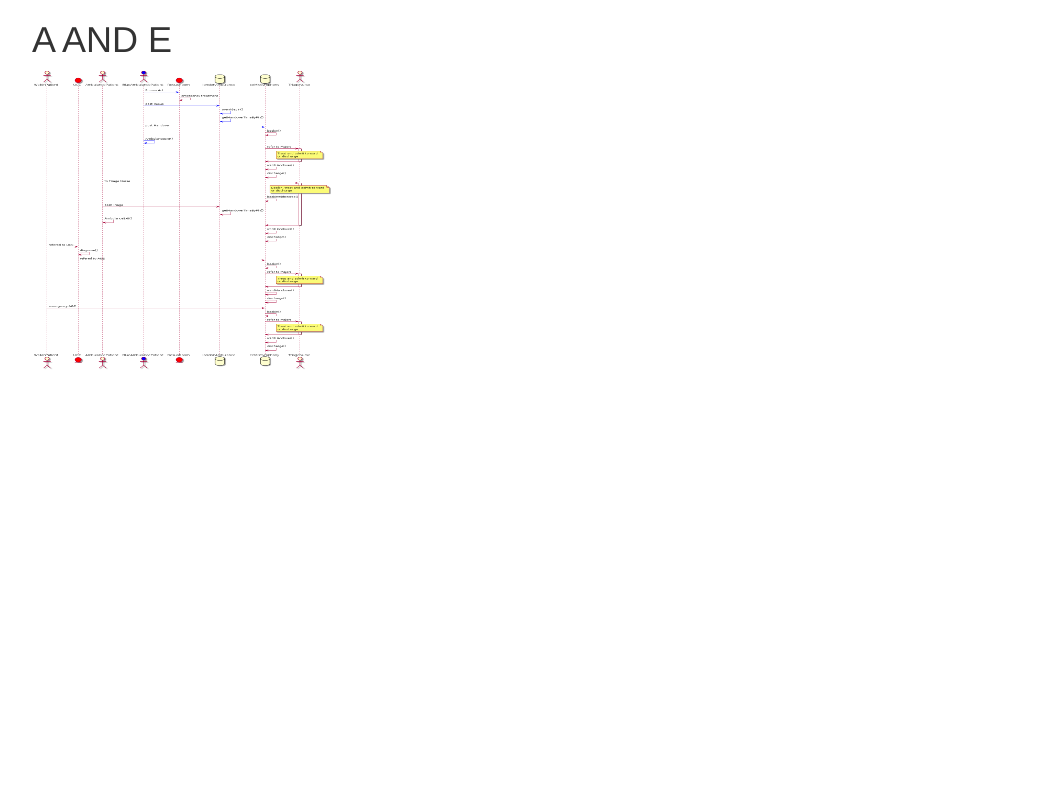
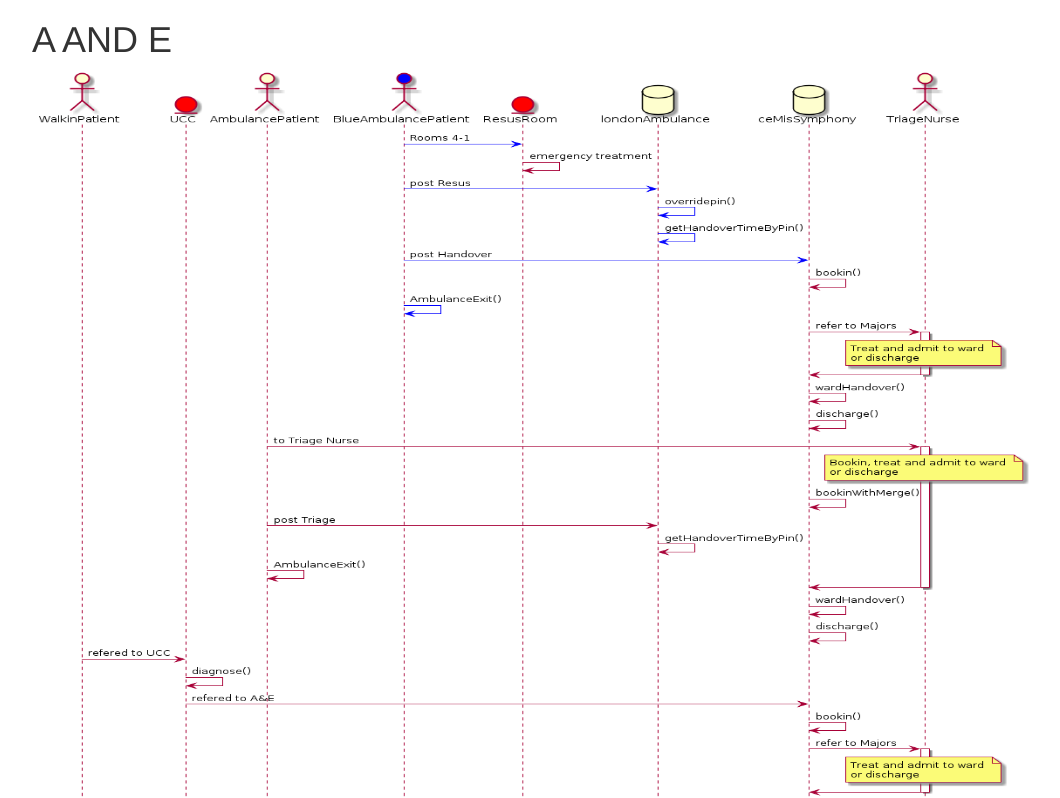
Before and after one commit to katsumase/westmids, a plain HTML site: page index.html in a window 1280 px wide. Shown: the top 798 px of the page, without its empty margins (38-1098 px from the left). Drawn offline with Linux system fonts and the light colour scheme.

Commit message:
new html

```diff
--- a/index.html
+++ b/index.html
@@ -12,7 +12,7 @@
    <div class="container">
      <h1>A AND E</h1>
 
-     <img src="images/ande.png" alt="AE" width="300" height="300">
+     <img src="images/ande.png" alt="AE" width="1000" height="1000">
 
    </div>
 
```
